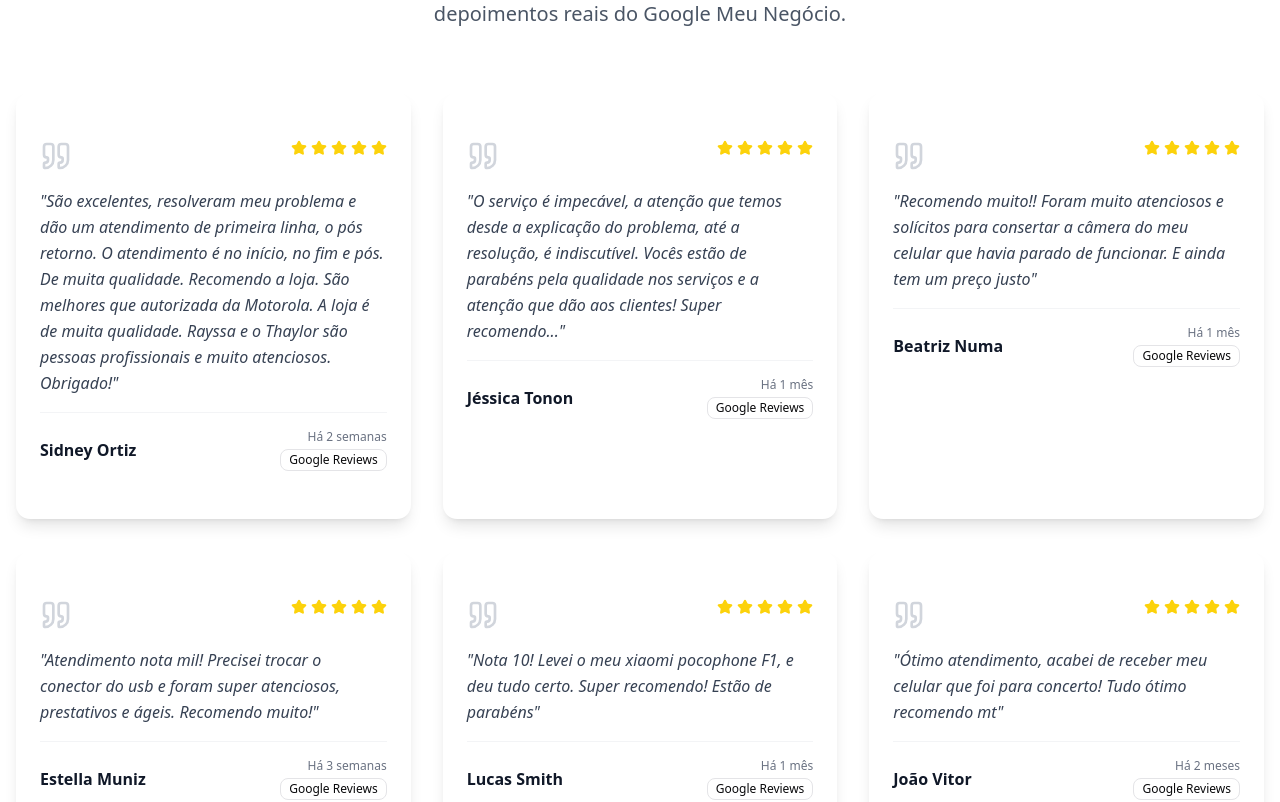
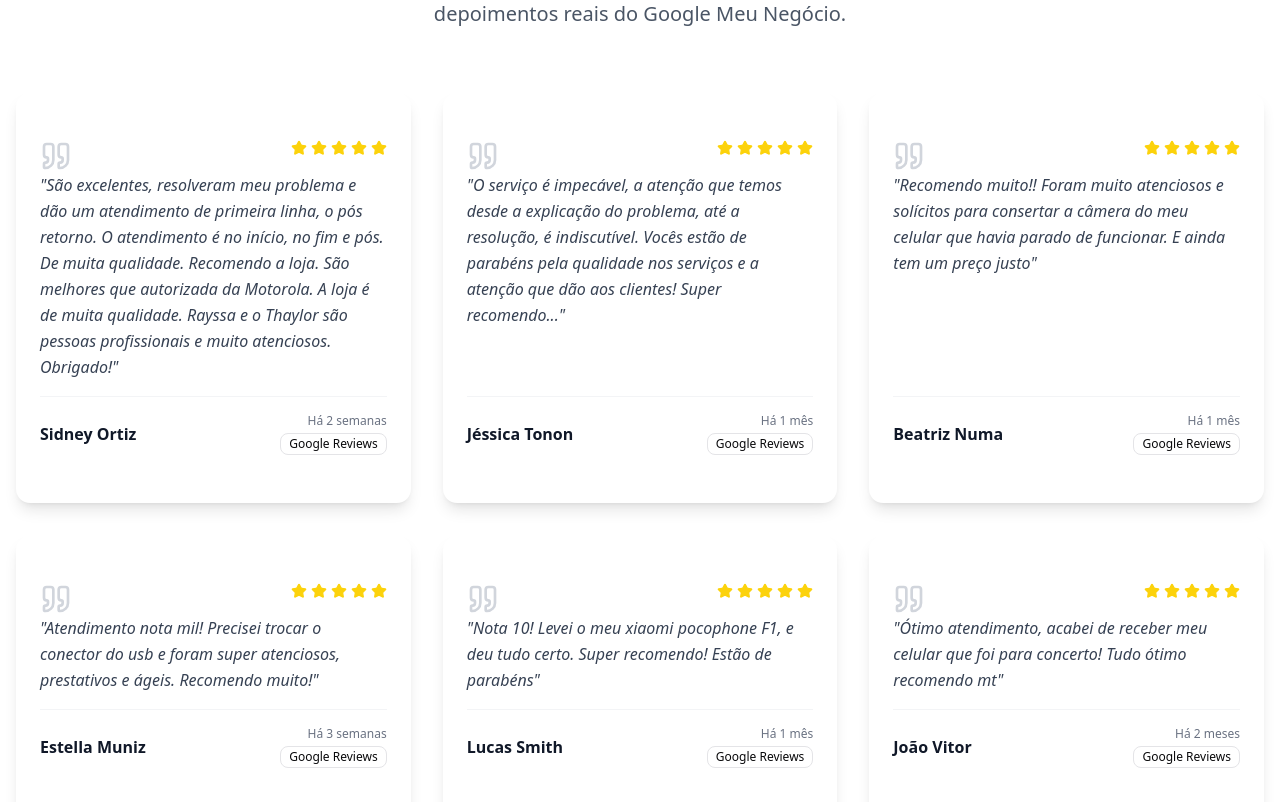
Before and after one commit to LuanCKRG/entercell, a Next.js app: page / in a window 1280 px wide. Shown: the part 3605-4407 px from the top of the page. Built offline with nearby package versions, Linux system fonts and the light colour scheme.

Commit message:
refactor(testimonials): enhance layout and structure of testimonial cards

```diff
--- a/src/components/testimonials-carousel.tsx
+++ b/src/components/testimonials-carousel.tsx
@@ -32,10 +32,12 @@ const CarouselTestimonials = ({ testimonials }: { testimonials: Testimonial[] })
 			{testimonials.map((testimonial) => (
 				<CarouselItem key={testimonial.id}>
 						<Card
+						key={testimonial.id}
 						className="group hover:shadow-2xl transition-all duration-300 hover:-translate-y-2 border-0 shadow-lg animate-scale-in"
 						style={{ animationDelay: `${testimonial.id * 0.1}s` }}
 					>
-						<CardContent className="p-6 space-y-4">
+						<CardContent className="p-6 space-y-4 flex flex-col justify-between h-full">
+							<div>
 								<div className="flex items-start justify-between">
 									<Quote className="h-8 w-8 text-gray-300" />
 									<div className="flex space-x-1">
@@ -47,6 +49,7 @@ const CarouselTestimonials = ({ testimonials }: { testimonials: Testimonial[] })
 								</div>
 
 								<p className="text-gray-700 italic leading-relaxed">"{testimonial.comment}"</p>
+							</div>
 
 							<div className="border-t border-gray-100 pt-4">
 								<div className="flex items-center justify-between">
--- a/src/components/testimonials-section.tsx
+++ b/src/components/testimonials-section.tsx
@@ -88,7 +88,8 @@ const TestimonialsSection = () => (
 						className="group hover:shadow-2xl transition-all duration-300 hover:-translate-y-2 border-0 shadow-lg animate-scale-in"
 						style={{ animationDelay: `${testimonial.id * 0.1}s` }}
 					>
-						<CardContent className="p-6 space-y-4">
+						<CardContent className="p-6 space-y-4 flex flex-col justify-between h-full">
+							<div>
 								<div className="flex items-start justify-between">
 									<Quote className="h-8 w-8 text-gray-300" />
 									<div className="flex space-x-1">
@@ -100,6 +101,7 @@ const TestimonialsSection = () => (
 								</div>
 
 								<p className="text-gray-700 italic leading-relaxed">"{testimonial.comment}"</p>
+							</div>
 
 							<div className="border-t border-gray-100 pt-4">
 								<div className="flex items-center justify-between">
```
Lines whose indentation alone changed are shown as unchanged.
